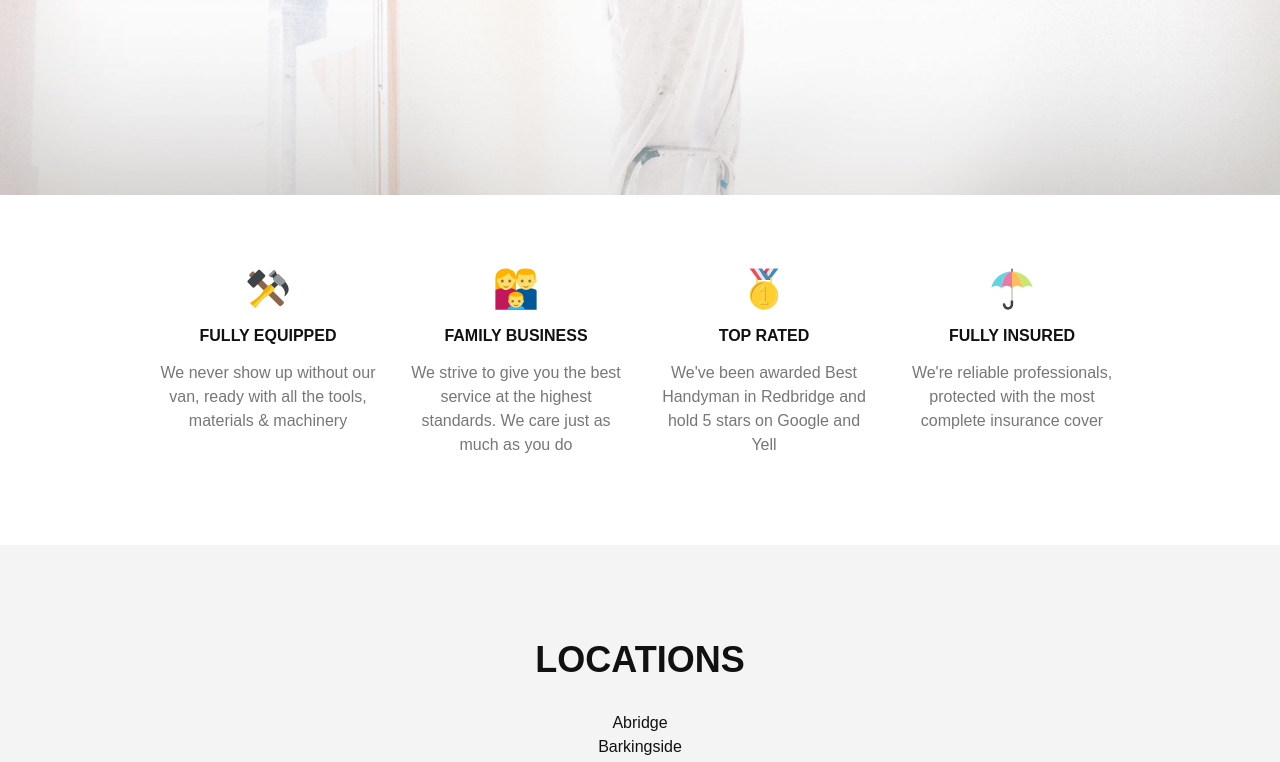
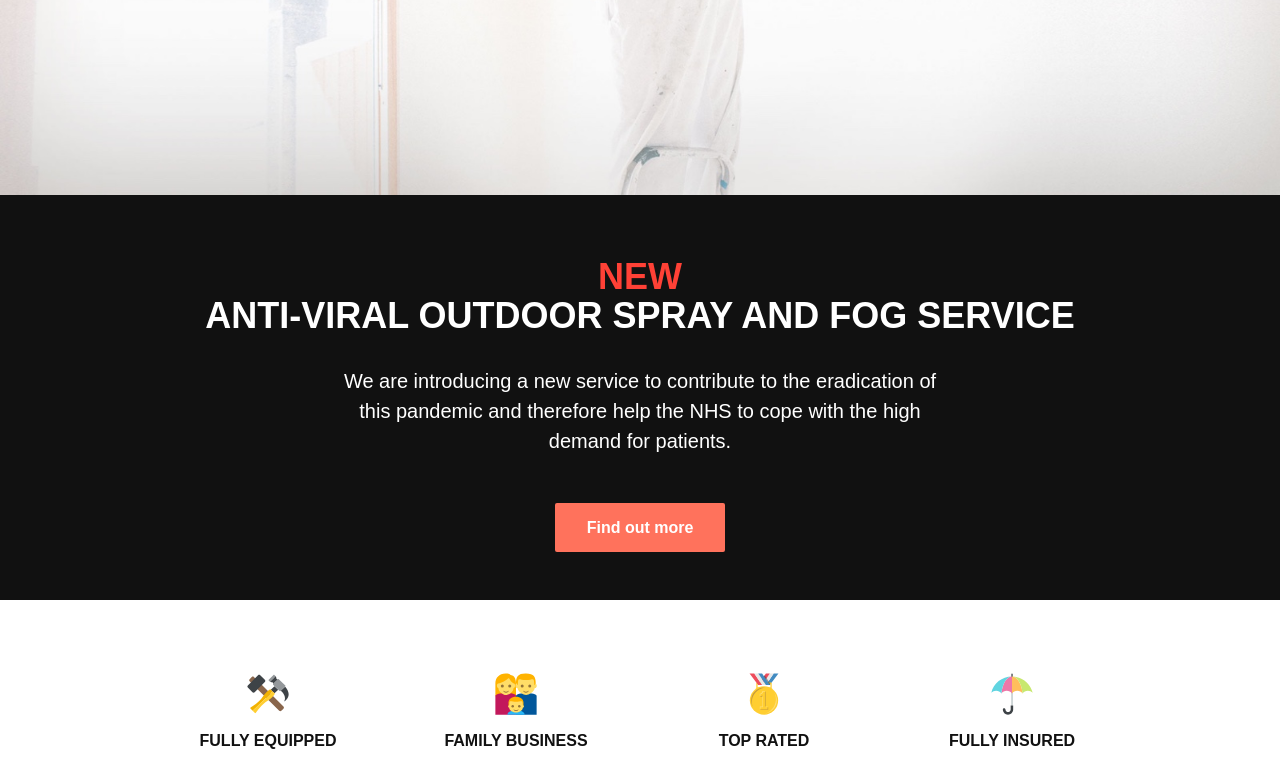
Before and after one commit to peduarte/247handyman, a Next.js app: page / in a window 1280 px wide. Shown: the part 445-1207 px from the top of the page. Built offline with nearby package versions, Linux system fonts and the light colour scheme.

Commit message:
Add banner on home

```diff
--- a/pages/anti-viral-spray.js
+++ b/pages/anti-viral-spray.js
@@ -7,7 +7,7 @@ const AntiViral = () => (
   <div className="container">
     <Meta description="Anti-viral outdoor spray and fog service" />
 
-    <header className="tc relative bg-black">
+    <header className="tc relative bg-near-black">
       <div
         className="cover bg-bottom relative o-80"
         style={{ backgroundImage: 'url(/spray.jpg)', height: 0, paddingTop: '50%' }}
--- a/pages/index.js
+++ b/pages/index.js
@@ -27,6 +27,24 @@ const Home = () => (
         </a>
       </div>
     </header>
+
+    <div className="bg-near-black white">
+      <div className="mw8 ph3 pv5 center">
+        <h2 className="tc f2-ns mt0 red lh-solid mb0">NEW</h2>
+        <h2 className="tc f2-ns mt0">Anti-viral outdoor spray and Fog service</h2>
+        <div className="tc f4 lh-solid">
+          <p className="measure tc center lh-copy">
+            We are introducing a new service to contribute to the eradication of this pandemic and therefore help the
+            NHS to cope with the high demand for patients.
+          </p>
+          <p className="mb0 mt5 f5">
+            <NextLink href="/anti-viral-spray">
+              <a className="link white hover-bg-dark-red b pv3 ph4 bg-light-red br1">Find out more</a>
+            </NextLink>
+          </p>
+        </div>
+      </div>
+    </div>
 
     <div>
       <div className="mw8 ph3 pv5 center">
```
